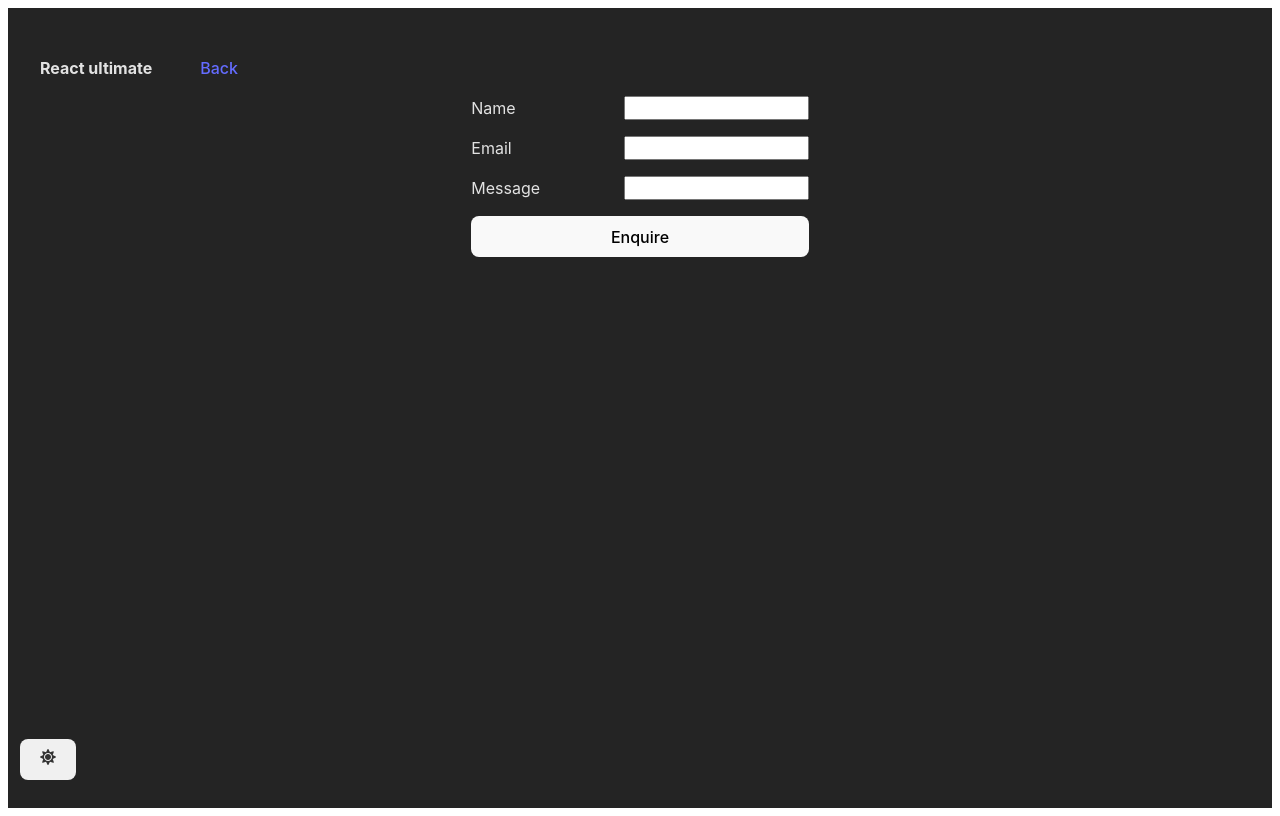
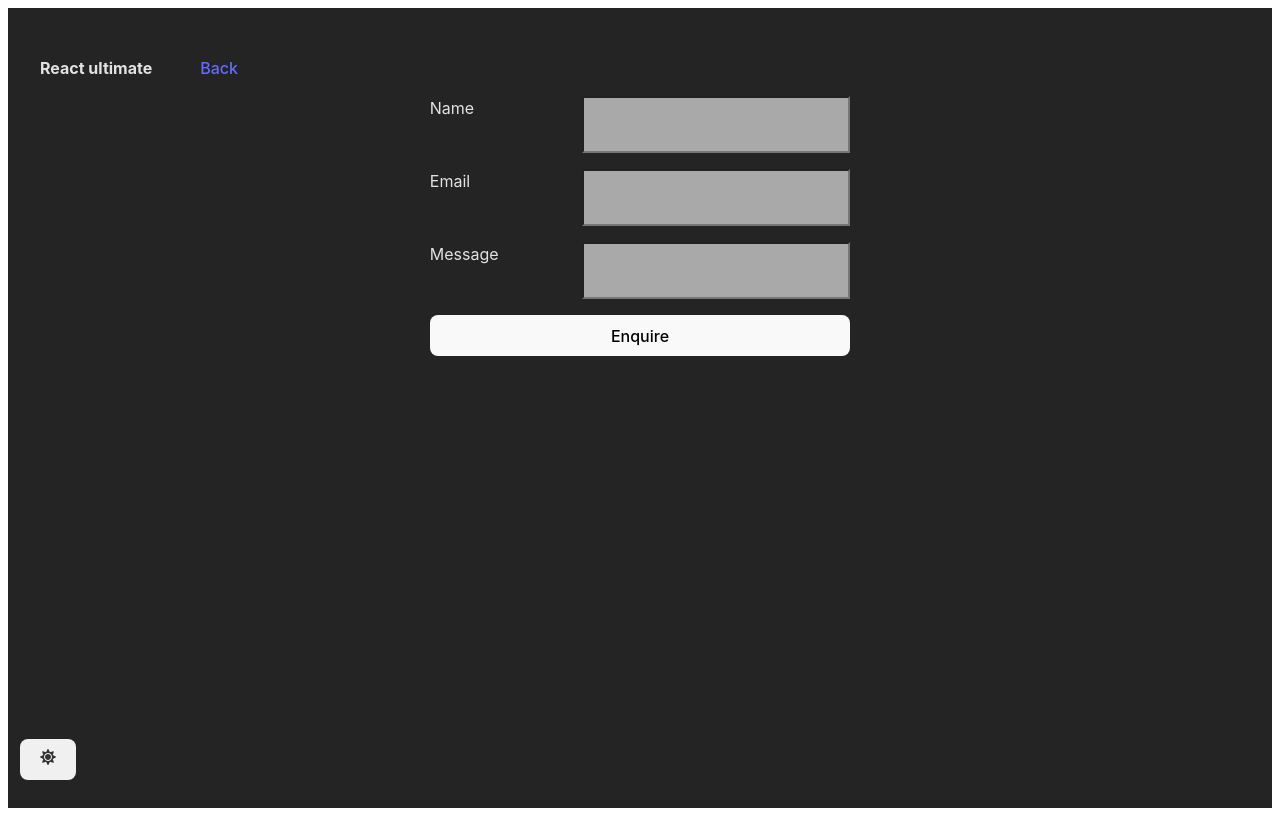
Before and after one commit to Bharath-Kumar-S/react-ultimate, a React (Vite) app: page /react-ultimate/contact in a window 1280 px wide. Built offline with nearby package versions, Linux system fonts and the light colour scheme.

Commit message:
fix inputs

```diff
--- a/src/Pages/ContactForm.jsx
+++ b/src/Pages/ContactForm.jsx
@@ -50,6 +50,7 @@ export const ContactForm = () => {
         >
           <label>Name</label>
           <input
+            className="input"
             type="text"
             value={values.name}
             onChange={(e) =>
@@ -71,6 +72,7 @@ export const ContactForm = () => {
         >
           <label>Email</label>
           <input
+            className="input"
             type="email"
             value={values.email}
             onChange={(e) =>
@@ -86,6 +88,7 @@ export const ContactForm = () => {
         <div style={{ display: "flex", justifyContent: "space-between" }}>
           <label>Message</label>
           <input
+            className="input"
             type="text"
             value={values.message}
             onChange={(e) =>
```
